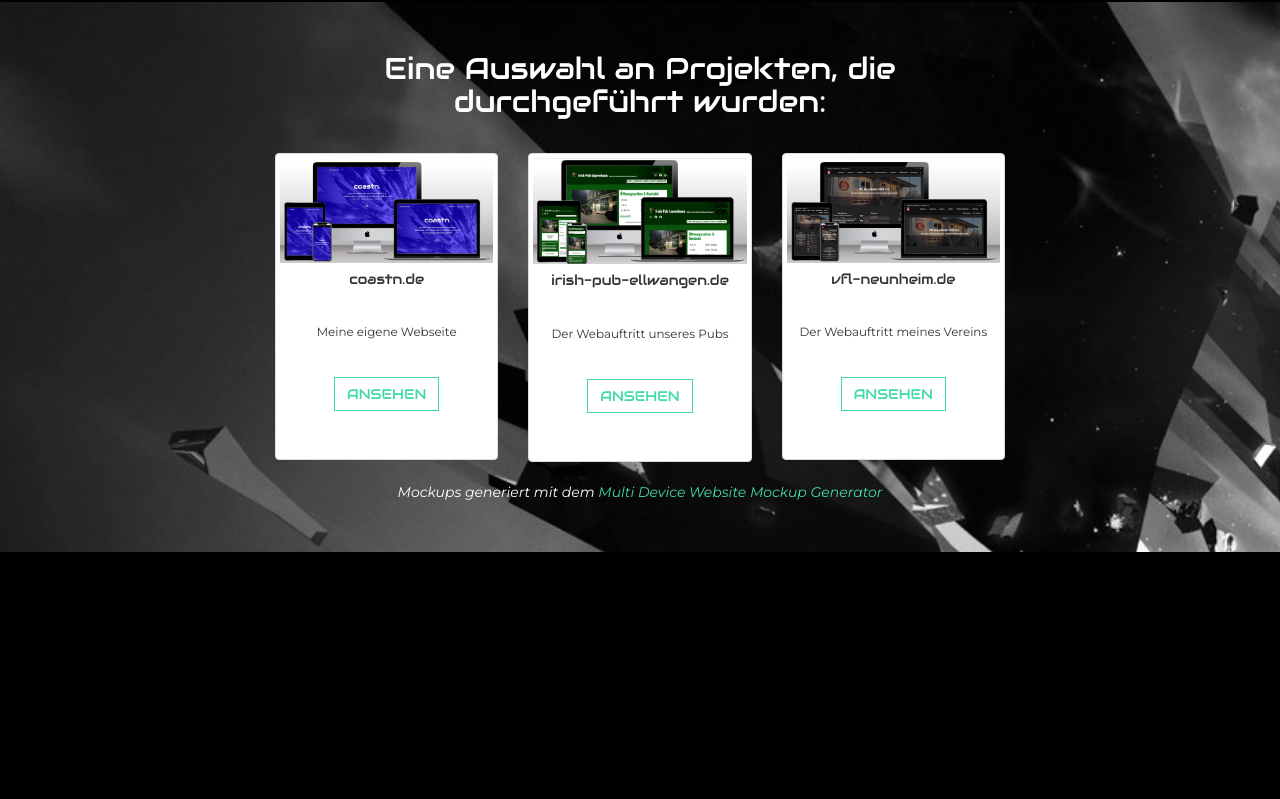
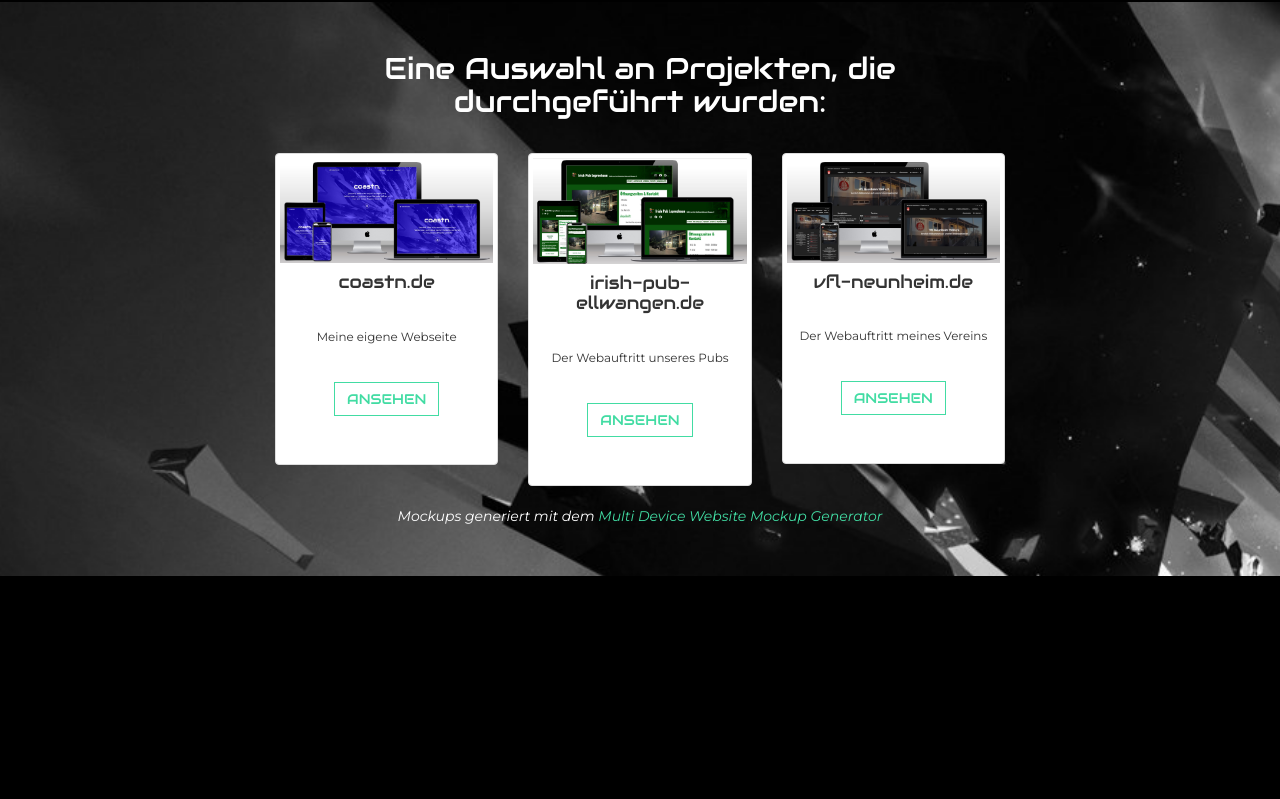
Before and after one commit to GitCoastn/coastn.de, a plain HTML site: page index.html in a window 1280 px wide. Shown: the part 1848-2647 px from the top of the page. Drawn offline with Linux system fonts and the light colour scheme; a web font is replaced by a local one.

Commit message:
Change headings from h5 to h4 for project links

```diff
--- a/index.html
+++ b/index.html
@@ -125,7 +125,7 @@
 						<div class="thumbnail">
 						  <img src="img/coastn-mockup.jpg" alt="...">
 						  <div class="caption">
-							<h5>coastn.de</h5>
+							<h4>coastn.de</h4>
 							<p class="small">Meine eigene Webseite</p>
 							<p><a href="#" class="btn btn-default" role="button">Ansehen</a></p>
 						  </div>
@@ -135,7 +135,7 @@
 						<div class="thumbnail">
 						  <img src="img/irishpub-mockup.jpg" alt="...">
 						  <div class="caption">
-							<h5>irish-pub-ellwangen.de</h5>
+							<h4>irish-pub-ellwangen.de</h4>
 							<p class="small">Der Webauftritt unseres Pubs</p>
 							<p><a href="https://irish-pub-ellwangen.de" class="btn btn-default" role="button">Ansehen</a></p>
 						  </div>
@@ -145,7 +145,7 @@
 						<div class="thumbnail">
 						  <img src="img/vfl-mockup.jpg" alt="...">
 						  <div class="caption">
-							<h5>vfl-neunheim.de</h5>
+							<h4>vfl-neunheim.de</h4>
 							<p class="small">Der Webauftritt meines Vereins</p>
 							<p><a href="https://vfl-neunheim.de" class="btn btn-default" role="button">Ansehen</a></p>
 						  </div>
```
